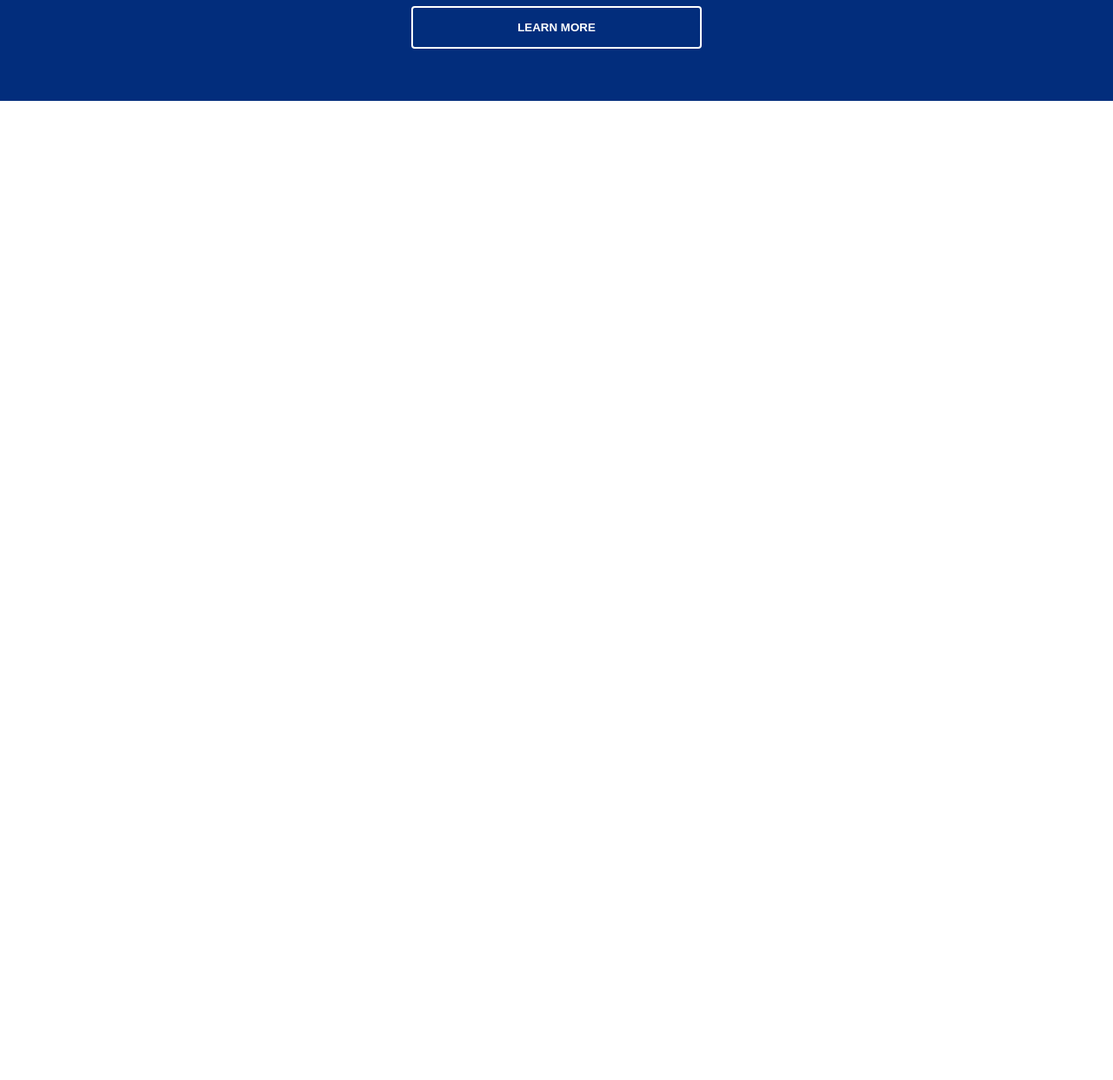
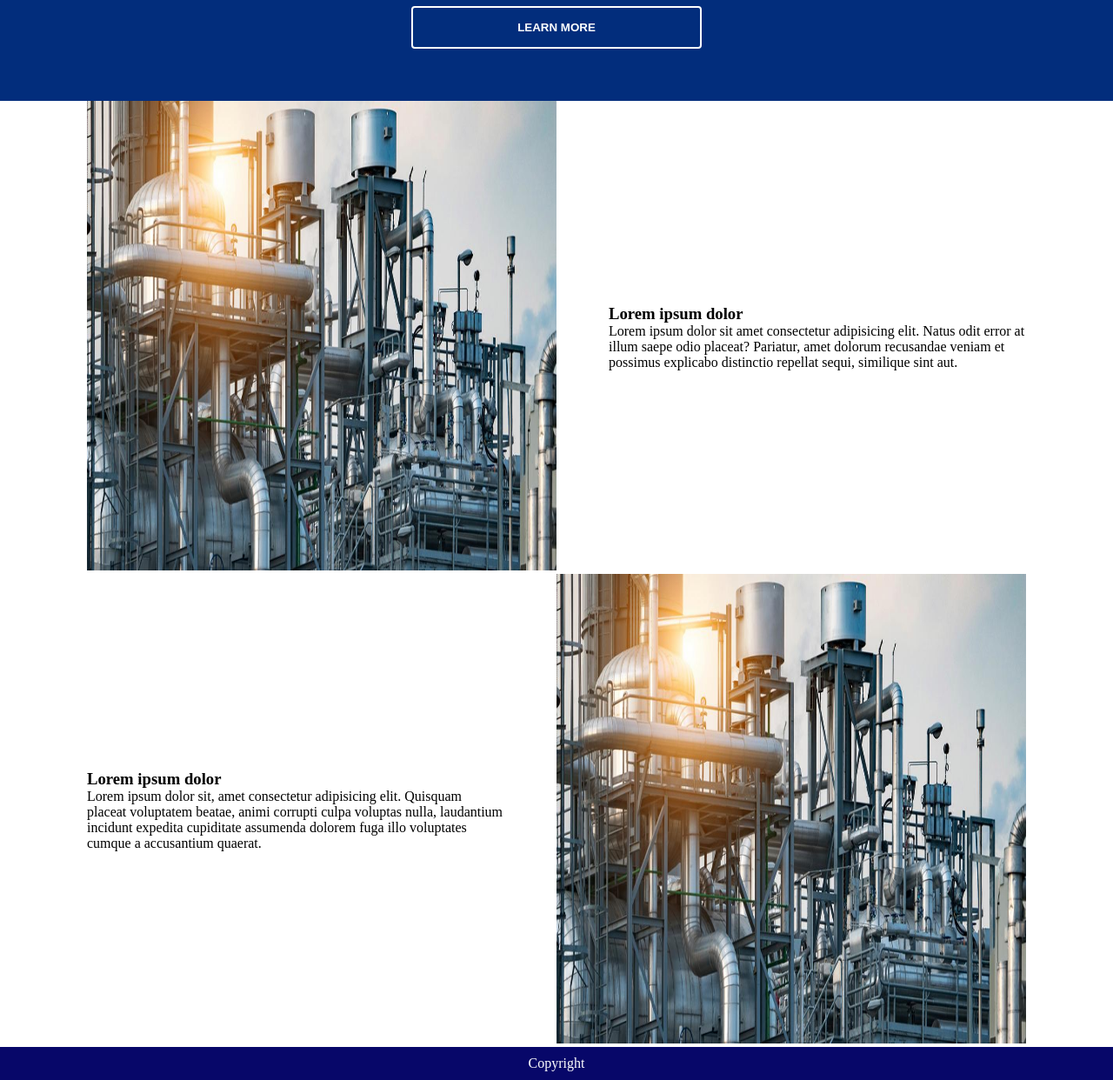
Before and after one commit to npsarika2930/webpage_3, a plain HTML site: page index.html in a window 1280 px wide. Shown: the part 1403-2645 px from the top of the page at 87% size. Before the commit the page ends 1519 px from the top, so only its background shows below. Drawn offline with Linux system fonts and the light colour scheme; a script that the page names is missing.

Commit message:
3rd comment

```diff
--- a/assets/css/style.css
+++ b/assets/css/style.css
@@ -105,3 +105,34 @@ header{
     border-radius: 4px;
 }
 /* About us section End */
+
+/* Service section start */
+    .service{
+        width: 100%;
+        height: auto;
+        padding: 0px 100px;
+    }
+    .service .upper, .service .lower{
+        display: flex;
+        align-items: center;
+    }
+    .service .image,
+    .service .content{
+        width: 50%;
+    }
+    .service .image img{
+        width: 540px;
+        height: 540px;
+    }
+/* Service section end */
+
+/* Footer section start */
+    footer{
+        width: 100%;
+        height: auto;
+        color: #fff;
+        padding: 10px 100px;
+        background: rgb(7, 7, 105);
+        text-align: center;
+    }
+/* Footer section end */
--- a/index.html
+++ b/index.html
@@ -95,6 +95,35 @@
 </section>
 <!-- /About us Section End -->
 
+<!-- service section start -->
+    <section class="service">
+        <div class="upper">
+            <div class="image">
+                <img src="./assets/img/Industrial.jpg" alt="" width="50%">
+            </div>
+            <div class="content" style="padding-left: 60px;">
+                <h3>Lorem ipsum dolor</h3>
+                <p>Lorem ipsum dolor sit amet consectetur adipisicing elit. Natus odit error at illum saepe odio placeat? Pariatur, amet dolorum recusandae veniam et possimus explicabo distinctio repellat sequi, similique sint aut.</p>
+            </div>
+        </div>
+        <div class="lower">
+            <div class="content" style="padding-right: 60px;">
+                <h3>Lorem ipsum dolor</h3>
+                <p>Lorem ipsum dolor sit, amet consectetur adipisicing elit. Quisquam placeat voluptatem beatae, animi corrupti culpa voluptas nulla, laudantium incidunt expedita cupiditate assumenda dolorem fuga illo voluptates cumque a accusantium quaerat.</p>
+            </div>
+            <div class="image">
+                <img src="./assets/img/Industrial.jpg" alt="" width="50%">
+            </div>
+        </div>
+    </section>
+<!-- service section end -->
+
+<!-- Footer section start -->
+    <footer>
+        <p>Copyright</p>
+    </footer>
+<!-- Footer section end -->
+
 <script src="https://cdnjs.cloudflare.com/ajax/libs/font-awesome/6.4.2/js/all.min.js"></script>
 <script src="./assets/js/script.js"></script>
 </body>
```
